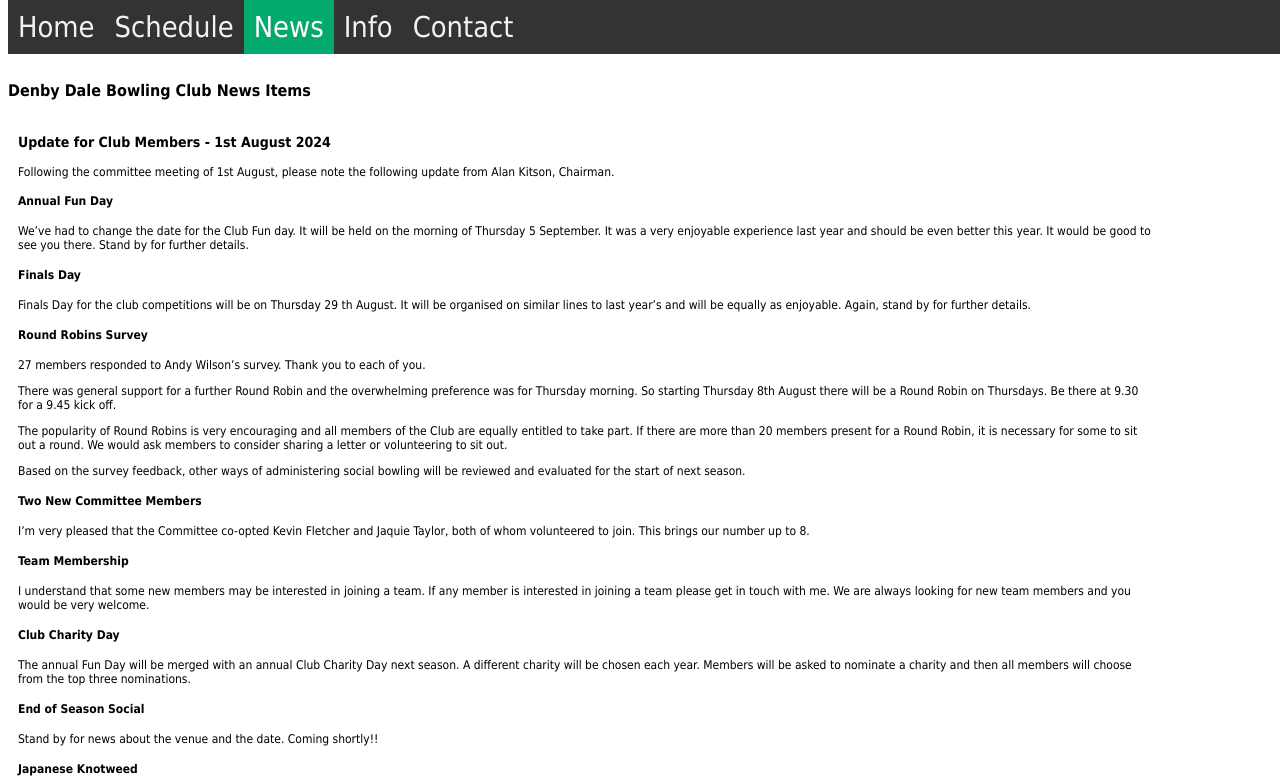
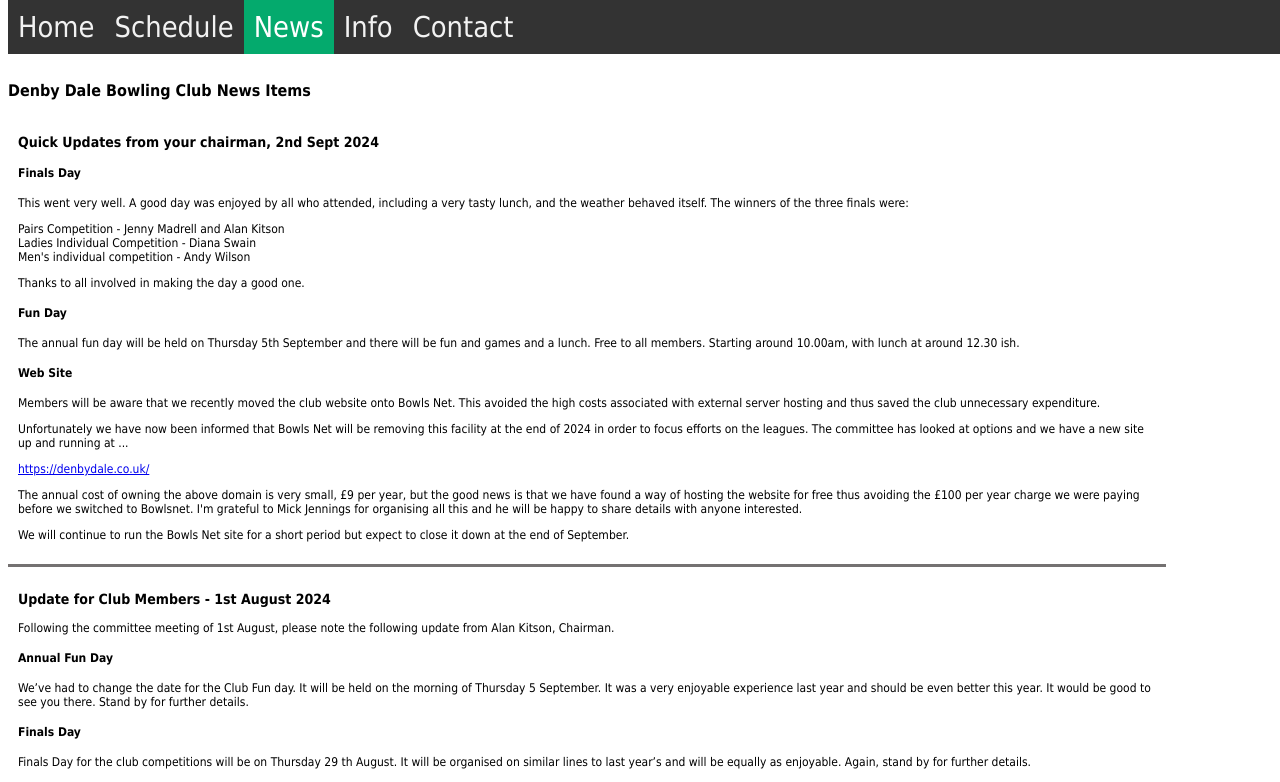
Before and after one commit to Rhythmick7/ddbc, a plain HTML site: page nws.htm in a window 1280 px wide. Shown: the top 782 px of the page. Drawn offline with Linux system fonts and the light colour scheme.

Commit message:
Update nws.htm

```diff
--- a/nws.htm
+++ b/nws.htm
@@ -30,6 +30,47 @@
     <div class="main">
 
         <h1>Denby Dale Bowling Club News Items</h1>
+
+        <div class="item">
+            <h3>Quick Updates from your chairman, 2nd Sept 2024</h3>
+            <h4>Finals Day</h4>
+            <p>
+                This went very well. A good day was enjoyed by all who attended, including a very tasty lunch, and the weather behaved itself.
+                The winners of the three finals were:
+            </p>
+            <p>
+                Pairs Competition - Jenny Madrell and Alan Kitson<br>
+                Ladies Individual Competition - Diana Swain<br>
+                Men's individual competition - Andy Wilson
+            </p>
+            <p>Thanks to all involved in making the day a good one.</p>
+
+            <h4>Fun Day</h4>
+            <p>
+                The annual fun day will be held on Thursday 5th September and there will be fun and games and a lunch.
+                Free to all members. Starting around 10.00am, with lunch at around 12.30 ish.
+            </p>
+
+            <h4>Web Site</h4>
+            <p>
+                Members will be aware that we recently moved the club website onto Bowls Net.
+                This avoided the high costs associated with external server hosting and thus saved the club unnecessary expenditure.
+            </p>
+            <p>
+                Unfortunately we have now been informed that Bowls Net will be removing this facility at the end of 2024 in order to focus efforts on the leagues.
+                The committee has looked at options and we have a new site up and running at ...
+            </p>
+            <a href="https://denbydale.co.uk/">https://denbydale.co.uk/</a>
+            <p>
+                The annual cost of owning the above domain is very small, £9 per year, but the good news is that we have found a way of hosting the website for free thus avoiding the £100 per year charge we were paying before we switched to Bowlsnet.
+                I'm grateful to Mick Jennings for organising all this and he will be happy to share details with anyone interested.
+            </p>
+            <p>
+                We will continue to run the Bowls Net site for a short period but expect to close it down at the end of September.
+            </p>
+
+
+        </div>
 
         <div class="item">
             <h3>Update for Club Members - 1st August 2024</h3>
@@ -79,66 +120,6 @@
                 If any member is interested in joining a team please get in touch with me.
                 We are always looking for new team members and you would be very welcome.
             </p>
-
-<!--             <table>
-
-                <tr>
-                    <th scope="col">Team</th>
-                    <th scope="col">Captain</th>
-                    <th scope="col">Contact Details</th>
-                </tr>
-                <tr>
-                    <td>6-man Vets</td>
-                    <td>Alan Kitson<br><br>Peter Hanson</td>
-                    <td>
-                        <p>07552377161<br><a href="mailto:alankitson@gmail.com">alankitson@gmail.com</a></p>
-                        <p>07591572132<br><a href="mailto:peterhanson55@btinternet.com">peterhanson55@btinternet.com</a></p>
-                    </td>
-                </tr>
-                <tr>
-                    <td>Dearne & Don</td>
-                    <td>Andy Wilson</td>
-                    <td>07851394660<br><a href="mailto:andy9wilson@gmail.com">andy9wilson@gmail.com</a></td>
-                </tr>
-                <tr>
-                    <td>10-man Vets</td>
-                    <td>Selwyn Dyson<br><br>David Barraclough</td>
-                    <td>
-                        <p>07889040044<br><a href="mailto:seldyson@gmail.com">seldyson@gmail.com</a></p>
-                        <p><a href="mailto:magsb.065@gmail.com">magsb.065@gmail.com</a></p>
-                    </td>
-                </tr>
-                <tr>
-                    <td>Barnsley Vets A</td>
-                    <td>Diana Swaine</td>
-                    <td>07733370812<br><a href="mailto:diana.swaine@mypostoffice.co.uk">diana.swaine@mypostoffice.co.uk</a></td>
-                </tr>
-                <tr>
-                    <td>Barnsley Vets B</td>
-                    <td>Janet Depledge</td>
-                    <td>01484615961<br><a href="mailto:janetdepledge@gmail.com">janetdepledge@gmail.com</a></td>
-                </tr>
-                <tr>
-                    <td>Ladies A</td>
-                    <td>Pat Wright</td>
-                    <td>07947805814<br><a href="mailto:patwright1@live.co.uk">patwright1@live.co.uk</a></td>
-                </tr>
-                <tr>
-                    <td>Ladies B</td>
-                    <td>Joy Stainthorpe<br><br>Sue Wilson</td>
-                    <td>
-                        <p><a href="mailto:jstainthorpe@hotmail.co.uk">jstainthorpe@hotmail.co.uk</a></p>
-                        <p><a href="mailto:suzy9wilson@gmail.com">suzy9wilson@gmail.com</a></p>
-                    </td>
-                </tr>
-                <tr>
-                    <td>Ladies Evening</td>
-                    <td>Karen Taylor</td>
-                    <td><a href="mailto:therorisons@aol.com">therorisons@aol.com</a></td>
-                </tr>
-
-            </table>
- -->
 
             <h4>Club Charity Day</h4>
             <p>
```
